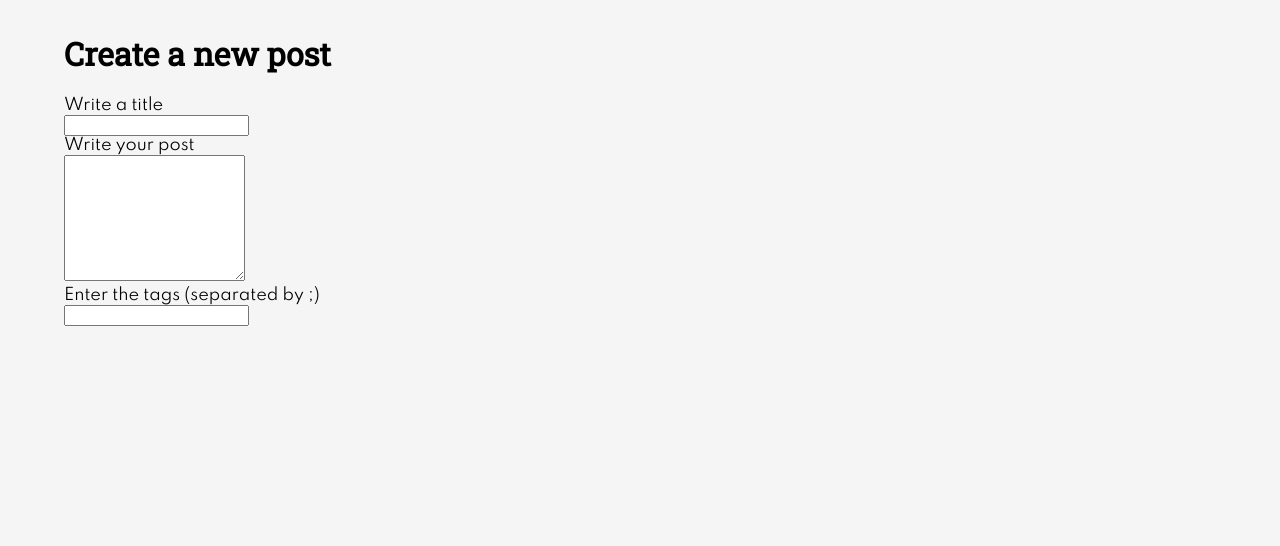
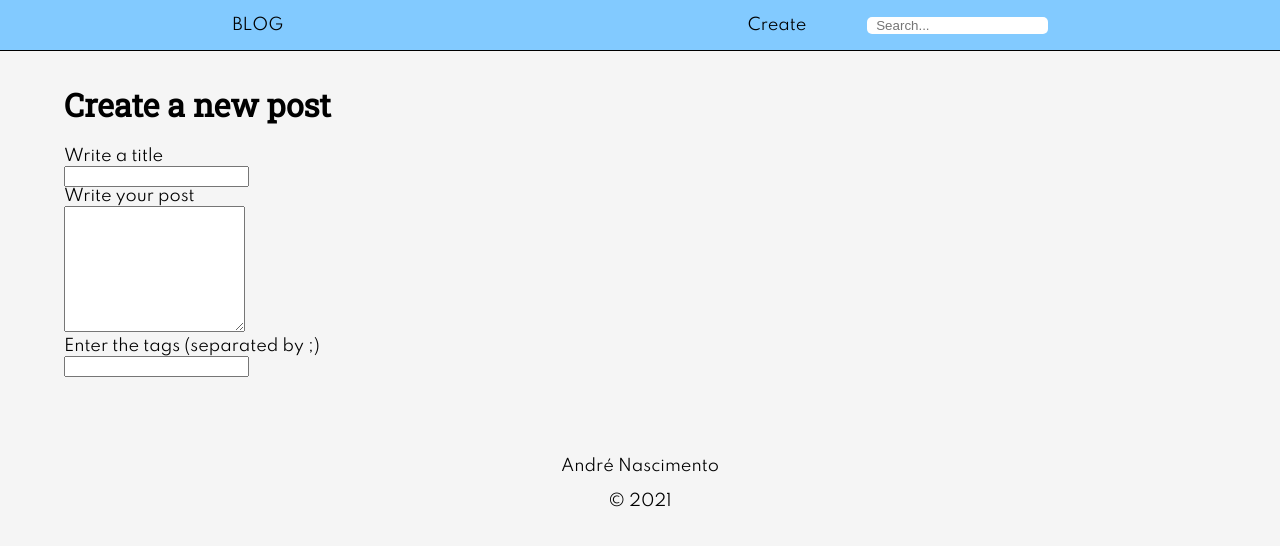
Before and after one commit to nascimentoandre/blog-template, a Next.js app in the folder next-frontend/: page /create in a window 1280 px wide. Shown: the top 546 px of the page. Built offline with nearby package versions, Linux system fonts and the light colour scheme.

Commit message:
include navbar and footer

```diff
--- a/next-frontend/pages/create.tsx
+++ b/next-frontend/pages/create.tsx
@@ -1,8 +1,12 @@
 import Head from "next/head"
 import { CreateContainer } from "../styles/pages/create"
+import Navbar from "../components/navbar"
+import Footer from "../components/footer"
 
 const Create: React.FC = () => {
   return (
+    <>
+    <Navbar />
     <CreateContainer>
       <h1>Create a new post</h1>
       <label>Write a title</label>
@@ -17,6 +21,8 @@ const Create: React.FC = () => {
       <br />
       <input />
     </CreateContainer>
+    <Footer />
+    </>
   )
 }
 
```
